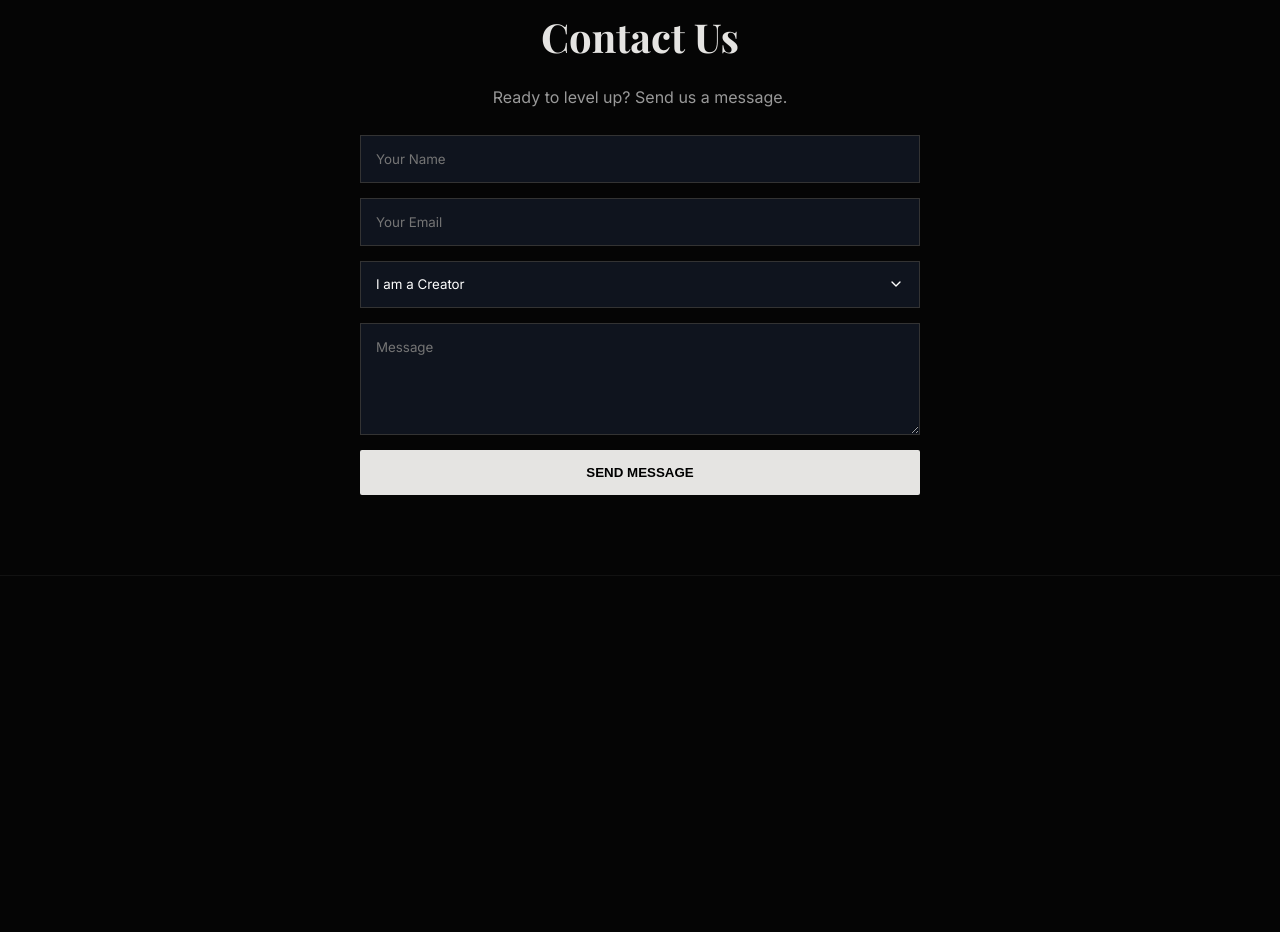
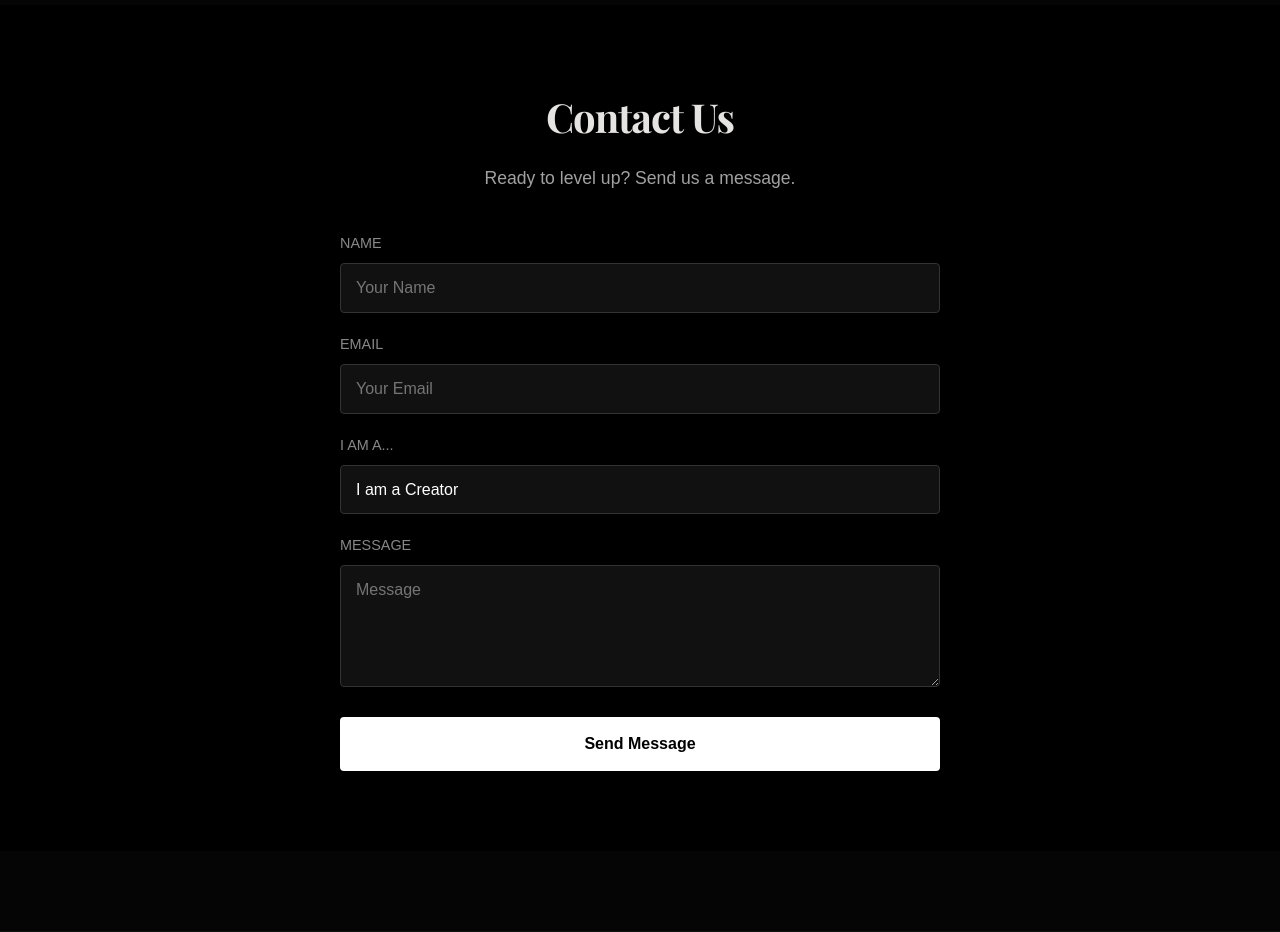
Before and after one commit to VilgotFjellsten/vilgotfjellsten.github.io, a plain HTML site: page index.html in a window 1280 px wide. Shown: the part 2820-3752 px from the top of the page. Before the commit the page ends 3396 px from the top, so only its background shows below. Drawn offline with nearby package versions, Linux system fonts and the light colour scheme.

Commit message:
Update index.html

```diff
--- a/index.html
+++ b/index.html
@@ -106,23 +106,50 @@
 
     <!-- Contact -->
     <section class="section" id="contact">
-        <div class="container" style="max-width: 600px; text-align: center;">
-            <h2>Contact Us</h2>
-            <p>Ready to level up? Send us a message.</p>
-            <form style="text-align: left;">
-                <input type="text" name="name" placeholder="Your Name" required>
-                <input type="email" name="email" placeholder="Your Email" required>
-                <select name="type">
-                    <option value="Creator">I am a Creator</option>
-                    <option value="Brand">I am a Brand</option>
-                </select>
-                <textarea name="message" rows="5" placeholder="Message" required></textarea>
-                <button type="submit" class="btn" style="width: 100%;">Send Message</button>
+   <section id="contact" style="padding: 80px 20px; text-align: center; background-color: #000000; color: #ffffff;">
+        <div style="max-width: 600px; margin: 0 auto; font-family: sans-serif;">
+            <h2 style="font-size: 2.5rem; font-weight: 700; margin-bottom: 15px; letter-spacing: -1px;">Contact Us</h2>
+            <p style="color: #a1a1a1; margin-bottom: 40px; font-size: 1.1rem;">Ready to level up? Send us a message.</p>
+
+            <form action="https://formspree.io/f/xdaazpge" method="POST" style="text-align: left;">
+                <div style="margin-bottom: 20px;">
+                    <label style="display: block; margin-bottom: 8px; font-size: 0.9rem; color: #888; text-transform: uppercase;">Name</label>
+                    <input type="text" name="name" placeholder="Your Name" required
+                           style="width: 100%; padding: 15px; background: #111; border: 1px solid #333; border-radius: 4px; color: #fff; font-size: 16px;">
+                </div>
+
+                <div style="margin-bottom: 20px;">
+                    <label style="display: block; margin-bottom: 8px; font-size: 0.9rem; color: #888; text-transform: uppercase;">Email</label>
+                    <input type="email" name="_replyto" placeholder="Your Email" required
+                           style="width: 100%; padding: 15px; background: #111; border: 1px solid #333; border-radius: 4px; color: #fff; font-size: 16px;">
+                </div>
+
+                <div style="margin-bottom: 20px;">
+                    <label style="display: block; margin-bottom: 8px; font-size: 0.9rem; color: #888; text-transform: uppercase;">I am a...</label>
+                    <select name="type" style="width: 100%; padding: 15px; background: #111; border: 1px solid #333; border-radius: 4px; color: #fff; font-size: 16px; cursor: pointer;">
+                        <option value="Creator">I am a Creator</option>
+                        <option value="Brand">I am a Brand</option>
+                    </select>
+                </div>
+
+                <div style="margin-bottom: 30px;">
+                    <label style="display: block; margin-bottom: 8px; font-size: 0.9rem; color: #888; text-transform: uppercase;">Message</label>
+                    <textarea name="message" rows="5" placeholder="Message" required
+                              style="width: 100%; padding: 15px; background: #111; border: 1px solid #333; border-radius: 4px; color: #fff; font-size: 16px; resize: vertical;"></textarea>
+                </div>
+
+                <button type="submit" style="width: 100%; background-color: #ffffff; color: #000000; padding: 18px; border: none; border-radius: 4px; font-size: 1rem; font-weight: 600; cursor: pointer;">
+                    Send Message
+                </button>
             </form>
         </div>
     </section>
 
     <script src="script.js"></script>
 </body>
+</html>    </section>
+
+    <script src="script.js"></script>
+</body>
 
 </html>
```
